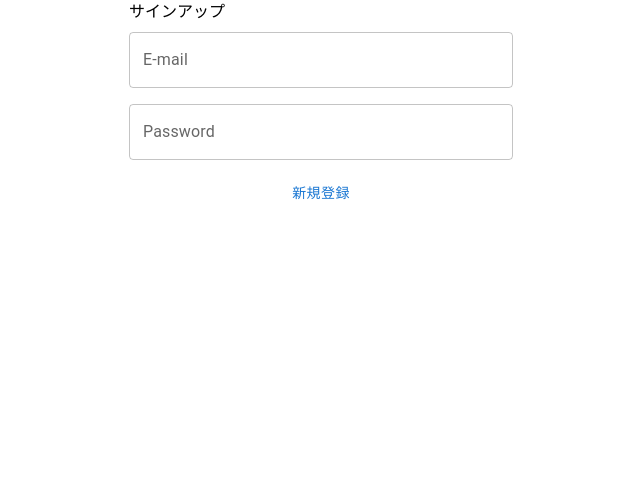
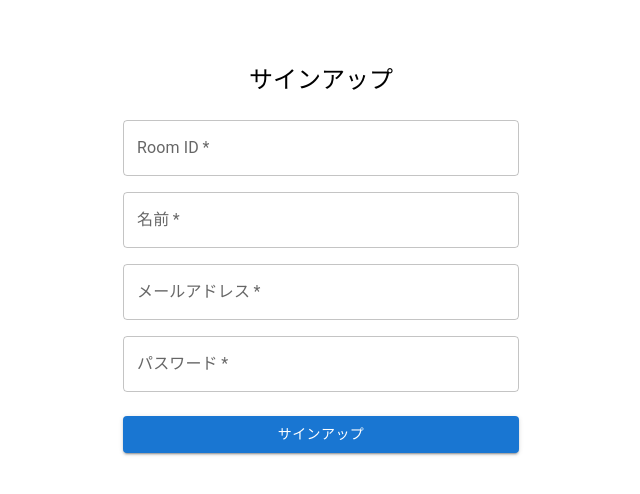
Before and after one commit to chou-dai/Chat-App, a React (Vite) app in the folder react/: page /signup/1 in a window 1280 px wide. Shown: the top 494 px of the page, without its empty margins (319-959 px from the left). Built offline with nearby package versions, Linux system fonts and the light colour scheme; no server answers.

Commit message:
implement signup

```diff
--- a/react/src/component/layout/AuthWrapper.tsx
+++ b/react/src/component/layout/AuthWrapper.tsx
@@ -1,5 +1,5 @@
 import React, { FC,  memo,  ReactNode, useEffect, useState } from "react";
-import { auth } from "../../firebase";
+import { auth } from "../../configs/firebase";
 import { useNavigate } from "react-router";
 import { Button } from '@mui/material';
 
@@ -25,7 +25,6 @@ const AuthWrapper: FC<Props> = memo(function authWrapper({children}: Props) {
                 setIsAuth(false);
                 // ログイン画面かサインアップ画面にいる場合はそのまま
                 if (pathname.includes("login") || pathname.includes("signup")) return;
-                // loginページへリダイレクト
                 navigate("/login");
             }
         });
@@ -38,15 +37,13 @@ const AuthWrapper: FC<Props> = memo(function authWrapper({children}: Props) {
     }
 
     return (
-        <div className="min-h-screen min-w-full flex flex-col items-center">
-            <div className="flex-1 flex justify-center pt-32">
+        <div className="min-h-screen">
                 {isAuth && (
                     <Button variant="contained" color="primary" onClick={handleLogout}>
                         ログアウト
                     </Button>
                 )}
                 {(children)}
-            </div>
         </div>
     );
 });
--- a/react/src/component/pages/Login.tsx
+++ b/react/src/component/pages/Login.tsx
@@ -1,5 +1,5 @@
 import React, { Fragment, useState } from "react";
-import { auth } from "@/firebase/index";
+import { auth } from "@/configs/firebase";
 import { createUserWithEmailAndPassword } from "firebase/auth";
 import { Box, Button, Container, Grid, TextField } from "@mui/material";
 
@@ -10,6 +10,7 @@ const Login: React.FC = () => {
   const Register = async () => {
     await createUserWithEmailAndPassword(auth, email, password)
       .then((userCredential) => {
+        console.log(userCredential);
         alert("サインアップ完了");
       })
       .catch((error) => {
--- a/react/src/component/pages/Signup.tsx
+++ b/react/src/component/pages/Signup.tsx
@@ -1,65 +1,124 @@
-import React, { Fragment, useState } from "react";
-import { auth } from "@/firebase/index";
+import React, { useState } from "react";
+import { auth, db } from "@/configs/firebase";
 import { createUserWithEmailAndPassword } from "firebase/auth";
-import { Box, Button, Container, Grid, TextField } from "@mui/material";
+import { Box, Button, Container, Grid, TextField, Typography } from "@mui/material";
+import { doc, getDoc, setDoc } from "firebase/firestore";
 
 const Signup: React.FC = () => {
-  const [email, setEmail] = useState<string>("");
-  const [password, setPassword] = useState<string>("");
+  const [roomId, setRoomId] = useState('');
+  const [name, setName] = useState('');
+  const [email, setEmail] = useState('');
+  const [password, setPassword] = useState('');
 
-  const Register = async () => {
-    await createUserWithEmailAndPassword(auth, email, password)
-      .then((userCredential) => {
-        console.log(userCredential);
-        alert("サインアップ完了");
-      })
-      .catch((error) => {
-        alert(error.message);
+  const validateRoomId = async (roomId: string) => {
+    const roomRef = doc(db, 'rooms', roomId);
+    const documentSnapshot = await getDoc(roomRef);
+    return documentSnapshot.exists();
+  };
+
+  const handleSubmit = async () => {
+    const isRoomValid = await validateRoomId(roomId);
+    console.log(isRoomValid);
+
+    if (!isRoomValid) {
+      alert('無効なRoom IDです。');
+      return;
+    }
+
+    try {
+      const userCredential = await createUserWithEmailAndPassword(auth, email, password);
+      const user = userCredential.user;
+      if (user) {
+        const userId = user.uid;
+        const userDocumentRef = doc(db, 'users', userId);
+        await setDoc(userDocumentRef, {
+          roomId,
+          name,
+          email
         });
+        alert('登録が完了しました。');
+      }
+    } catch (error) {
+      alert('アカウントの作成に失敗しました。');
+    }
   };
 
   return (
-    <Fragment>
-      <Container>
-        <Grid container>
-          <Grid item md={4}></Grid>
-          <Grid item md={4}>
-            <Grid item md={4}>
+    <Container component="main" maxWidth="xs">
+      <Box
+        sx={{
+          marginTop: 8,
+          display: 'flex',
+          flexDirection: 'column',
+          alignItems: 'center',
+        }}
+      >
+        <Typography component="h1" variant="h5">
           サインアップ
+        </Typography>
+        <Box component="form" noValidate sx={{ mt: 3 }}>
+          <Grid container spacing={2}>
+            <Grid item xs={12}>
+              <TextField
+                required
+                fullWidth
+                id="roomId"
+                label="Room ID"
+                name="roomId"
+                autoComplete="roomId"
+                value={roomId}
+                onChange={(e) => setRoomId(e.target.value)}
+              />
             </Grid>
-            <Box component="form">
+            <Grid item xs={12}>
               <TextField
-                style={{ marginTop: "0.5em", marginBottom: "0.5em" }}
+                required
+                fullWidth
+                id="name"
+                label="名前"
+                name="name"
+                autoComplete="name"
+                value={name}
+                onChange={(e) => setName(e.target.value)}
+              />
+            </Grid>
+            <Grid item xs={12}>
+              <TextField
+                required
+                fullWidth
+                id="email"
+                label="メールアドレス"
                 name="email"
-                label="E-mail"
+                autoComplete="email"
+                value={email}
+                onChange={(e) => setEmail(e.target.value)}
+              />
+            </Grid>
+            <Grid item xs={12}>
+              <TextField
+                required
                 fullWidth
-                variant="outlined"
-                value={email}
-                onChange={(event) => setEmail(event.currentTarget.value)}
+                name="password"
+                label="パスワード"
+                type="password"
+                id="password"
+                autoComplete="new-password"
+                value={password}
+                onChange={(e) => setPassword(e.target.value)}
               />
-              <TextField
-                style={{ marginTop: "0.5em", marginBottom: "0.5em" }}
-                name="password"
-                label="Password"
-                fullWidth
-                variant="outlined"
-                type="password"
-                value={password}
-                onChange={(event) => setPassword(event.currentTarget.value)}
-              />
+            </Grid>
+          </Grid>
           <Button
             fullWidth
-                style={{ marginTop: "0.5em", marginBottom: "0.5em" }}
-                onClick={Register}
+            variant="contained"
+            sx={{ mt: 3, mb: 2 }}
+            onClick={handleSubmit}
           >
-                新規登録
+            サインアップ
           </Button>
         </Box>
-          </Grid>
-          <Grid item md={4}></Grid>
-        </Grid>
+      </Box>
     </Container>
-    </Fragment>
   );
 };
 
--- a/react/src/main.tsx
+++ b/react/src/main.tsx
@@ -3,7 +3,7 @@ import ReactDOM from "react-dom/client";
 import Signup from "@/component/pages/Signup";
 import Loign from "@/component/pages/Login";
 import AuthWrapper from "@/component/layout/AuthWrapper";
-import "@/firebase";
+import "@/configs/firebase";
 import "@/style/index.css";
 import { BrowserRouter, Route, Routes } from "react-router-dom";
 
```
Also changed, not shown: react/src/configs/firebase.ts (renamed from react/src/firebase/index.ts), 1 other file (tests, documents, lock files or other folders). Lines whose indentation alone changed are shown as unchanged.
